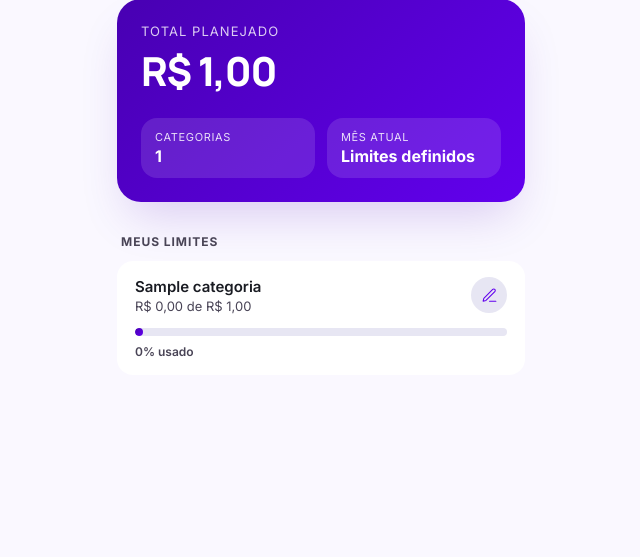
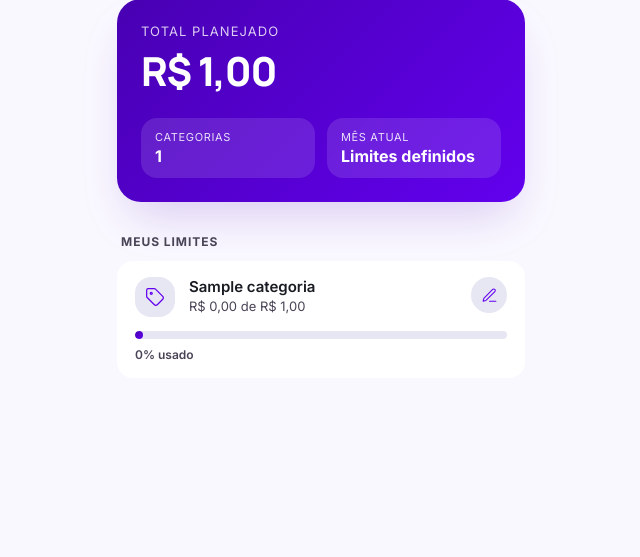
Before and after one commit to thiagodcoq/engenharia_de_software, a Flask app: page /orcamento/ in a window 1280 px wide. Shown: the part 93-650 px from the top of the page, without its empty margins (319-959 px from the left). Run offline with Flask 3, Linux system fonts and the light colour scheme; a user stored in the database is signed in; tables that the repository leaves empty hold one stand-in row (values such as "Sample post").

Commit message:
icones de transação e mock das transações por conta

```diff
--- a/easyfin-clean/src/infrastructure/web/routes/contas.py
+++ b/easyfin-clean/src/infrastructure/web/routes/contas.py
@@ -8,8 +8,28 @@ from flask_login import login_user, logout_user, login_required, current_user
 
 
 from src.infrastructure.database.repositories import SQLAlchemyTransacaoRepository, SQLAlchemyCategoriaRepository
+from src.core.entities import Categoria
 
 contas_bp = Blueprint('contas', __name__)
+
+# Categorias criadas automaticamente para todo novo usuário (mock).
+# Os nomes batem com o mapa de ícones em templates/_cat_icones.html.
+CATEGORIAS_PADRAO = [
+    'Alimentação',
+    'Transporte',
+    'Moradia',
+    'Lazer',
+    'Saúde',
+    'Compras',
+    'Salário',
+    'Outros',
+]
+
+
+def _criar_categorias_padrao(usuario_id):
+    repo = SQLAlchemyCategoriaRepository()
+    for nome in CATEGORIAS_PADRAO:
+        repo.salvar(Categoria(id=None, usuario_id=usuario_id, nome=nome, teto=None))
 
 @contas_bp.route('/')
 def home():
@@ -156,6 +176,10 @@ def cadastro():
         user.set_password(senha)
         db.session.add(user)
         db.session.commit()
+
+        # Mock: já popula o novo usuário com categorias padrão (com ícones)
+        _criar_categorias_padrao(user.id)
+
         login_user(user)
         flash('Conta criada e usuário logado')
         return redirect(url_for('contas.dashboard'))
--- a/easyfin-clean/src/infrastructure/web/static/css/orcamento.css
+++ b/easyfin-clean/src/infrastructure/web/static/css/orcamento.css
@@ -38,6 +38,22 @@
 	display: flex;
 	align-items: flex-start;
 	gap: 0.875rem;
+}
+
+.budget-item__icon {
+	width: 2.5rem;
+	height: 2.5rem;
+	border-radius: var(--radius-lg);
+	background: var(--surface-container-high);
+	color: var(--primary-container);
+	display: grid;
+	place-items: center;
+	flex-shrink: 0;
+}
+
+.budget-item__icon svg {
+	width: 1.25rem;
+	height: 1.25rem;
 }
 
 .budget-item__info {
--- /dev/null
+++ b/easyfin-clean/src/infrastructure/web/templates/_cat_icones.html
@@ -0,0 +1,22 @@
+{# Ícone padrão por categoria. Casa pelo nome (sem diferenciar maiúsculas/acento
+   das categorias-padrão criadas no cadastro). Categoria desconhecida -> ícone "tag". #}
+{% macro icone_categoria(nome) -%}
+{%- set n = (nome or '') | lower -%}
+{%- if n in ['alimentação', 'alimentacao'] -%}
+	<svg viewBox="0 0 24 24" fill="none" stroke="currentColor" stroke-width="1.5" stroke-linecap="round" stroke-linejoin="round"><path d="M3 2v7c0 1.1.9 2 2 2a2 2 0 0 0 2-2V2"/><path d="M7 2v20"/><path d="M21 15V2a5 5 0 0 0-3 4.5c0 2.5 3 3.5 3 8.5"/><path d="M18 15v7"/></svg>
+{%- elif n == 'transporte' -%}
+	<svg viewBox="0 0 24 24" fill="none" stroke="currentColor" stroke-width="1.5" stroke-linecap="round" stroke-linejoin="round"><path d="M19 17h2c.6 0 1-.4 1-1v-3c0-.9-.7-1.6-1.5-1.9C18.7 10.6 16 10 16 10s-1.3-1.4-2.2-2.3c-.5-.4-1.1-.7-1.8-.7H5c-.6 0-1.1.4-1.4.9l-1.4 2.9A3.7 3.7 0 0 0 2 12v4c0 .6.4 1 1 1h2"/><circle cx="7" cy="17" r="2"/><circle cx="17" cy="17" r="2"/></svg>
+{%- elif n == 'moradia' -%}
+	<svg viewBox="0 0 24 24" fill="none" stroke="currentColor" stroke-width="1.5" stroke-linecap="round" stroke-linejoin="round"><path d="m3 9 9-7 9 7v11a2 2 0 0 1-2 2H5a2 2 0 0 1-2-2z"/><path d="M9 22V12h6v10"/></svg>
+{%- elif n == 'lazer' -%}
+	<svg viewBox="0 0 24 24" fill="none" stroke="currentColor" stroke-width="1.5" stroke-linecap="round" stroke-linejoin="round"><line x1="6" x2="10" y1="12" y2="12"/><line x1="8" x2="8" y1="10" y2="14"/><line x1="15" x2="15.01" y1="13" y2="13"/><line x1="18" x2="18.01" y1="11" y2="11"/><rect width="20" height="12" x="2" y="6" rx="2"/></svg>
+{%- elif n in ['saúde', 'saude'] -%}
+	<svg viewBox="0 0 24 24" fill="none" stroke="currentColor" stroke-width="1.5" stroke-linecap="round" stroke-linejoin="round"><path d="M19 14c1.49-1.46 3-3.21 3-5.5A5.5 5.5 0 0 0 16.5 3c-1.76 0-3 .5-4.5 2-1.5-1.5-2.74-2-4.5-2A5.5 5.5 0 0 0 2 8.5c0 2.3 1.5 4.05 3 5.5l7 7Z"/><path d="M3.5 12h4l1.5-3 3 6 1.5-3h4"/></svg>
+{%- elif n == 'compras' -%}
+	<svg viewBox="0 0 24 24" fill="none" stroke="currentColor" stroke-width="1.5" stroke-linecap="round" stroke-linejoin="round"><path d="M6 2 3 6v14a2 2 0 0 0 2 2h14a2 2 0 0 0 2-2V6l-3-4Z"/><path d="M3 6h18"/><path d="M16 10a4 4 0 0 1-8 0"/></svg>
+{%- elif n in ['salário', 'salario'] -%}
+	<svg viewBox="0 0 24 24" fill="none" stroke="currentColor" stroke-width="1.5" stroke-linecap="round" stroke-linejoin="round"><path d="M21 12V7H5a2 2 0 0 1 0-4h14v4"/><path d="M3 5v14a2 2 0 0 0 2 2h16v-5"/><path d="M18 12a2 2 0 0 0 0 4h4v-4Z"/></svg>
+{%- else -%}
+	<svg viewBox="0 0 24 24" fill="none" stroke="currentColor" stroke-width="1.5" stroke-linecap="round" stroke-linejoin="round"><path d="M12.586 2.586A2 2 0 0 0 11.172 2H4a2 2 0 0 0-2 2v7.172a2 2 0 0 0 .586 1.414l8.704 8.704a2.4 2.4 0 0 0 3.42 0l6.58-6.58a2.4 2.4 0 0 0 0-3.42z"/><circle cx="7.5" cy="7.5" r="1.2"/></svg>
+{%- endif -%}
+{%- endmacro %}
--- a/easyfin-clean/src/infrastructure/web/templates/orcamento.html
+++ b/easyfin-clean/src/infrastructure/web/templates/orcamento.html
@@ -1,4 +1,5 @@
 {% extends 'base_app.html' %}
+{% import '_cat_icones.html' as icones %}
 
 {# Formata número no padrão brasileiro: 12450.5 -> R$ 12.450,50 #}
 {% macro brl(v) -%}
@@ -57,7 +58,8 @@ R$ {{ "{:,.2f}".format(v | float).replace(",", "X").replace(".", ",").replace("X
 
 				<article class="budget-item">
 					<div class="budget-item__head">
-						<div class="budget-item__info">
+						<span class="budget-item__icon" aria-hidden="true">{{ icones.icone_categoria(cat.nome) }}</span>
+							<div class="budget-item__info">
 							<span class="budget-item__name">{{ cat.nome }}</span>
 							{% if cat.teto %}
 								<span class="budget-item__meta">
```
Also changed, not shown: easyfin-clean/src/infrastructure/web/templates/extrato.html (+6 -2 lines), easyfin-clean/src/infrastructure/web/templates/home.html (+6 -2 lines).
